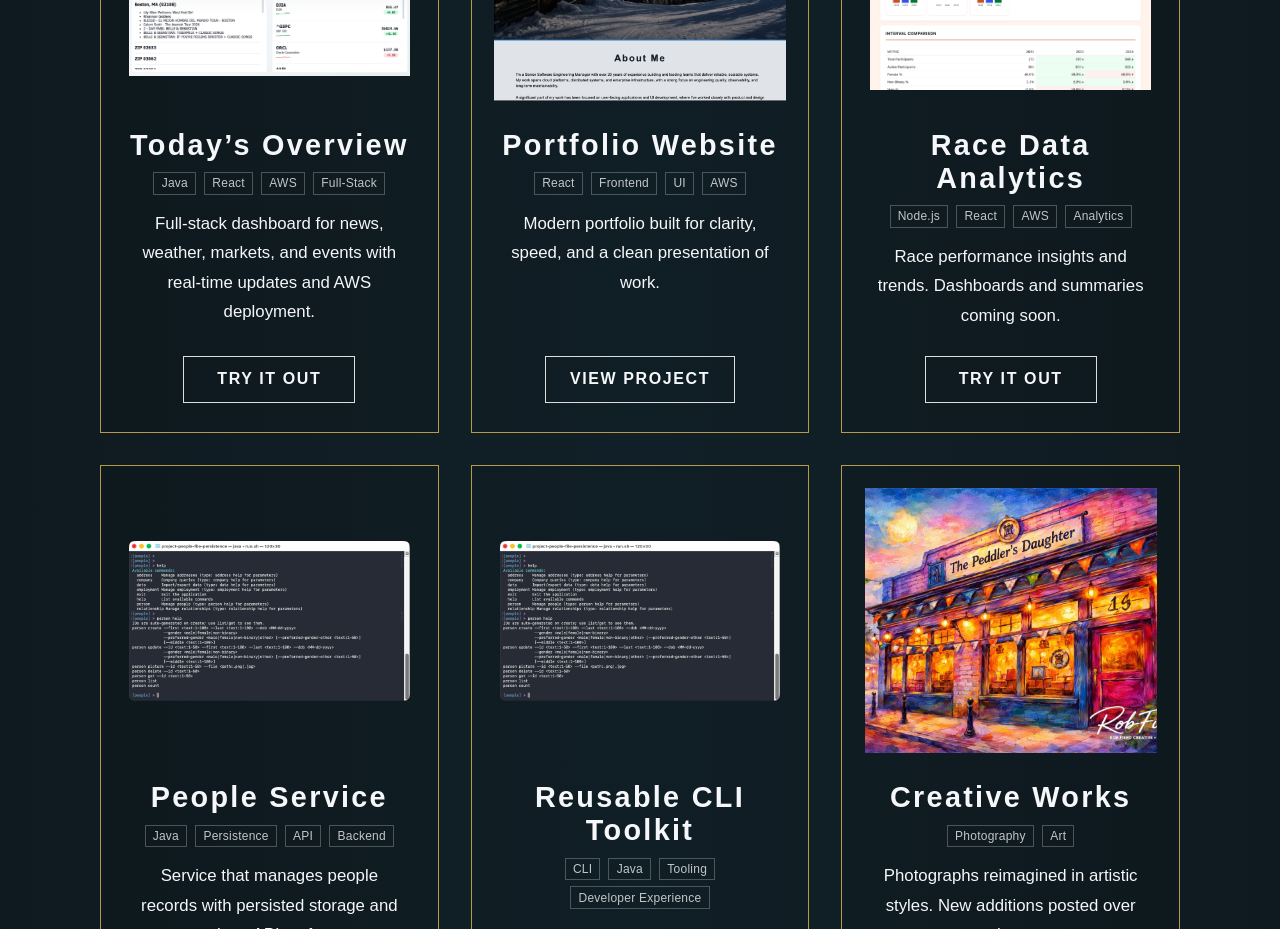
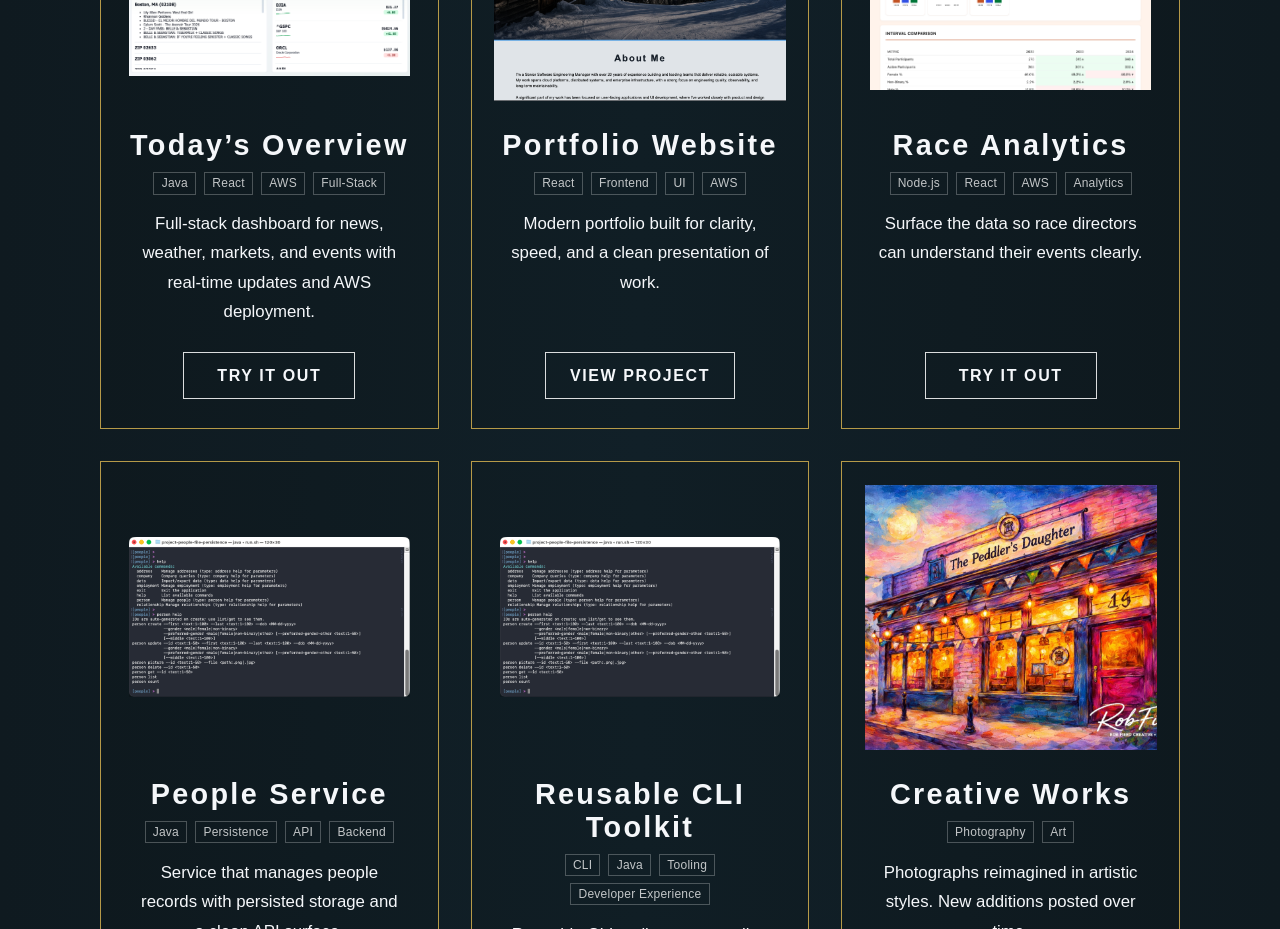
Before and after one commit to robfiero/portfolio-website, a React (Vite) app: page / in a window 1280 px wide. Shown: the part 1780-2709 px from the top of the page. Built offline with nearby package versions, Linux system fonts and the light colour scheme; a web font is replaced by a local one.

Commit message:
Minor text change

```diff
--- a/src/components/Projects.jsx
+++ b/src/components/Projects.jsx
@@ -34,8 +34,8 @@ const projects = [
   },
   {
     id: 'race-data-analysis',
-    title: 'Race Data Analytics',
-    description: 'Race performance insights and trends. Dashboards and summaries coming soon.',
+    title: 'Race Analytics',
+    description: 'Surface the data so race directors can understand their events clearly.',
     image: raceperformance,
     buttonLabel: 'TRY IT OUT',
     buttonHref: 'https://racestats.robfiero.net/',
```
